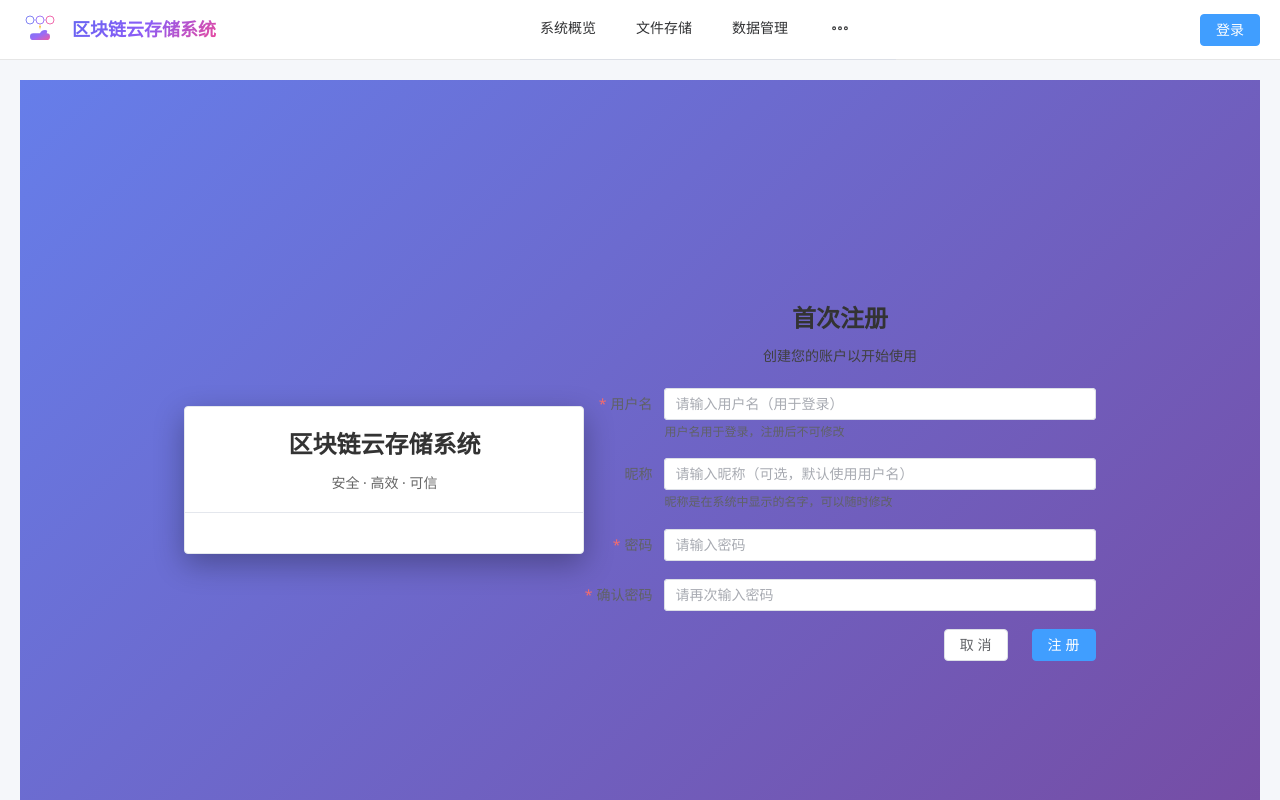
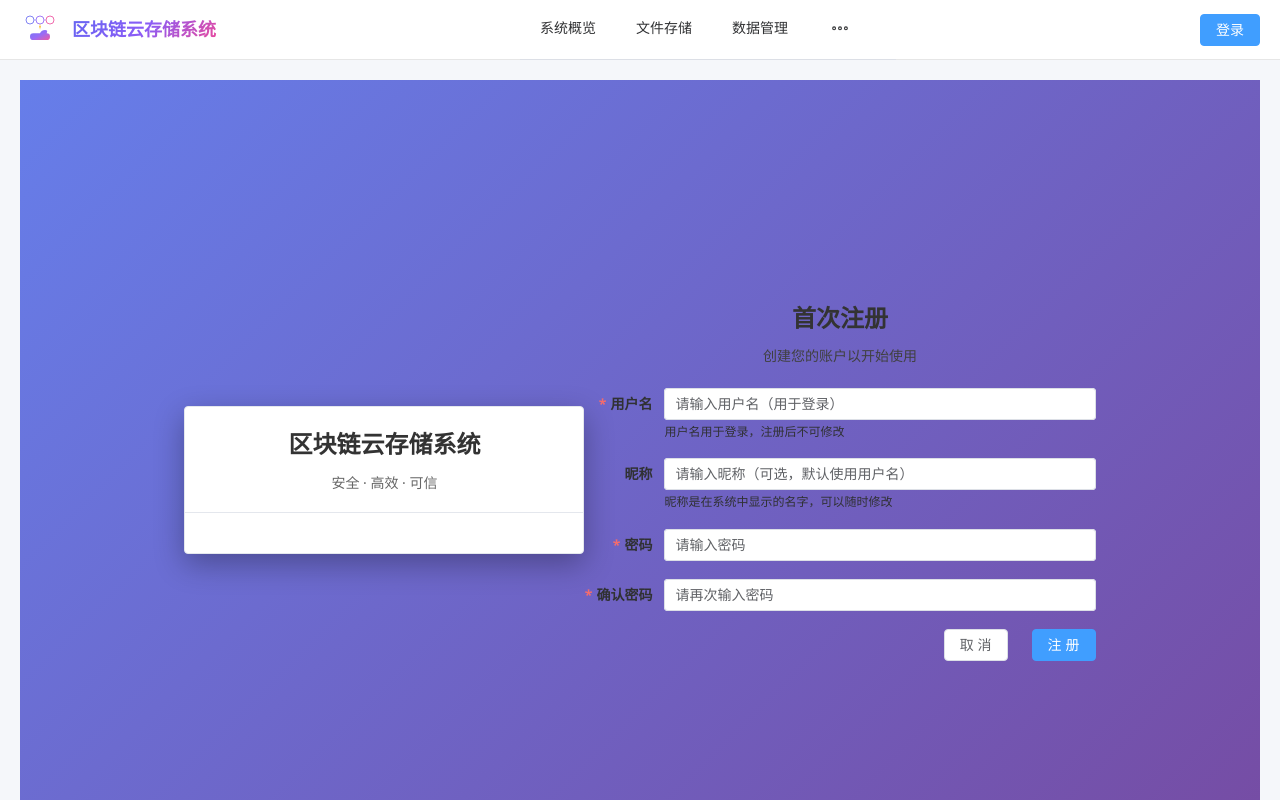
Before and after one commit to qinghai-x/blockchain-storage, a Vue app: page /login in a window 1280 px wide. Built offline with nearby package versions, Linux system fonts and the light colour scheme.

Commit message:
更新描述

```diff
--- a/components/RegisterForm.vue
+++ b/components/RegisterForm.vue
@@ -127,9 +127,37 @@ const handleRegister = async () => {
   margin-top: 12px;
 }
 
+/* 表单标签颜色加深 */
+:deep(.el-form-item__label) {
+  color: #303133 !important;
+  font-weight: 600;
+}
+
+/* 输入框占位符颜色加深 */
+:deep(.el-input__inner::placeholder) {
+  color: #606266 !important;
+  opacity: 1;
+}
+
+:deep(.el-input__inner::-webkit-input-placeholder) {
+  color: #606266 !important;
+  opacity: 1;
+}
+
+:deep(.el-input__inner::-moz-placeholder) {
+  color: #606266 !important;
+  opacity: 1;
+}
+
+:deep(.el-input__inner:-ms-input-placeholder) {
+  color: #606266 !important;
+  opacity: 1;
+}
+
+/* 提示文字颜色加深 */
 .form-tip {
   font-size: 12px;
-  color: #606266;
+  color: #303133;
   margin-top: 4px;
   line-height: 1.4;
   font-weight: 500;
```
